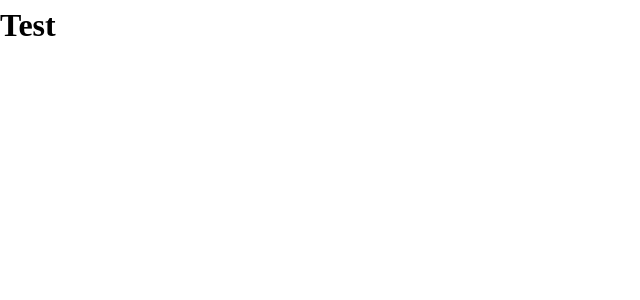
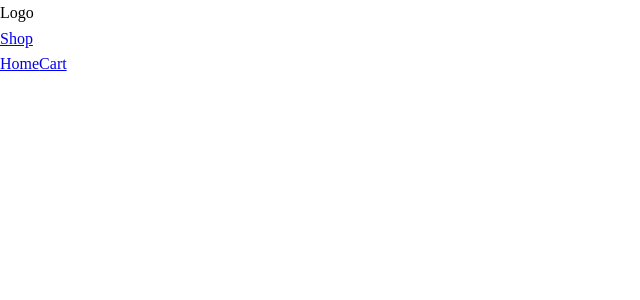
Before and after one commit to redjeacs/shopping-cart, a React (Vite) app: page / in a window 1280 px wide. Shown: the top 300 px of the page, without its empty margins (0-640 px from the left). Built offline with nearby package versions, Linux system fonts and the light colour scheme.

Commit message:
create components and react routing

```diff
--- a/package.json
+++ b/package.json
@@ -12,7 +12,8 @@
   },
   "dependencies": {
     "react": "^19.1.1",
-    "react-dom": "^19.1.1"
+    "react-dom": "^19.1.1",
+    "react-router": "^7.9.3"
   },
   "devDependencies": {
     "@eslint/js": "^9.36.0",
--- a/src/App.jsx
+++ b/src/App.jsx
@@ -1,10 +1,12 @@
 import { useState } from "react";
 import "./App.css";
+import Nav from "./components/nav";
+import routes from "./routes";
 
 function App() {
   return (
     <>
-      <h1>Test</h1>
+      <Nav />
     </>
   );
 }
--- /dev/null
+++ b/src/components/cart.jsx
@@ -0,0 +1,5 @@
+function Cart() {
+  return <div>cart</div>;
+}
+
+export default Cart;
--- /dev/null
+++ b/src/components/error.jsx
@@ -0,0 +1,10 @@
+function ErrorPage() {
+  return (
+    <div>
+      <h1>Oh no, this route doesn't exist!</h1>
+      <Link to="/">Click here to return to home page</Link>
+    </div>
+  );
+}
+
+export default ErrorPage;
--- /dev/null
+++ b/src/components/home.jsx
@@ -0,0 +1,5 @@
+function Home() {
+  return <div>Home</div>;
+}
+
+export default Home;
--- /dev/null
+++ b/src/components/nav.jsx
@@ -0,0 +1,20 @@
+import { Link } from "react-router";
+
+function Nav() {
+  return (
+    <header>
+      <div className="left">
+        <div className="logo">Logo</div>
+        <div className="shopLinks">
+          <Link to="shop">Shop</Link>
+        </div>
+      </div>
+      <div className="right">
+        <Link to="/">Home</Link>
+        <Link to="cart">Cart</Link>
+      </div>
+    </header>
+  );
+}
+
+export default Nav;
--- /dev/null
+++ b/src/components/shop.jsx
@@ -0,0 +1,5 @@
+function Shop() {
+  return <div>test</div>;
+}
+
+export default Shop;
--- a/src/main.jsx
+++ b/src/main.jsx
@@ -1,10 +1,13 @@
 import { StrictMode } from "react";
 import { createRoot } from "react-dom/client";
 import "./index.css";
-import App from "./App.jsx";
+import { createBrowserRouter, RouterProvider } from "react-router";
+import routes from "./routes.jsx";
+
+const router = createBrowserRouter(routes);
 
 createRoot(document.getElementById("root")).render(
   <StrictMode>
-    <App />
+    <RouterProvider router={router} />
   </StrictMode>
 );
--- /dev/null
+++ b/src/routes.jsx
@@ -0,0 +1,29 @@
+import App from "./App";
+import Home from "./components/home";
+import Shop from "./components/shop";
+import Cart from "./components/cart";
+import ErrorPage from "./components/error";
+
+const routes = [
+  {
+    path: "/",
+    element: <App />,
+    errorElement: <ErrorPage />,
+    children: [
+      {
+        index: true,
+        element: <Home />,
+      },
+      {
+        path: "shop/",
+        element: <Shop />,
+      },
+      {
+        path: "cart",
+        element: <Cart />,
+      },
+    ],
+  },
+];
+
+export default routes;
```
Also changed, not shown: src/components/item.jsx (added), 2 other files (tests, documents, lock files or other folders).
